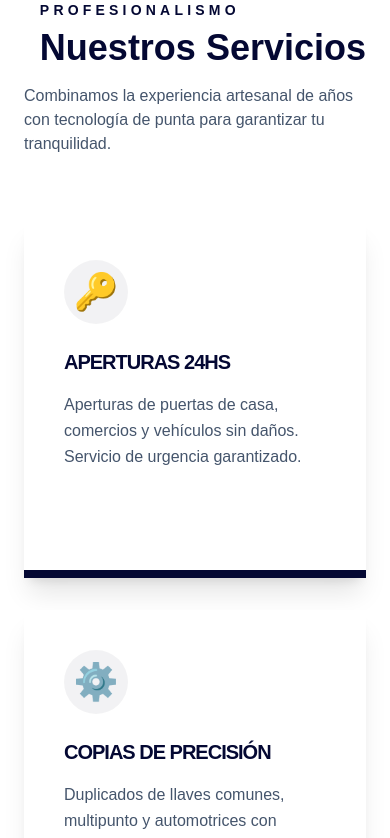
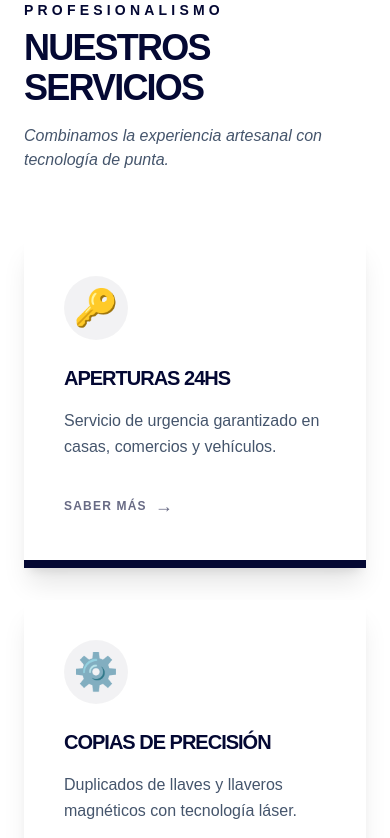
Before and after one commit to ffacuperez/facu-cerrajeria, a Next.js app: page / in a window 390 px wide. Shown: the part 940-1778 px from the top of the page. Built offline with nearby package versions, Linux system fonts and the light colour scheme.

Commit message:
cambios GSC

```diff
--- a/src/app/page.tsx
+++ b/src/app/page.tsx
@@ -5,26 +5,47 @@ import Testimonios from '@/components/Testimonios';
 import Contacto from '@/components/Contacto';
 import Footer from '@/components/Footer';
 import WhatsAppBubble from '@/components/WhatsappBubble';
+import Script from 'next/script';
 
 export default function Home() {
+  // 2. Definimos el JSON con la información de tu negocio
+  const jsonLd = {
+    "@context": "https://schema.org",
+    "@type": "Locksmith",
+    "name": "Cerrajería Pérez",
+    "description": "Cerrajería de urgencias 24 horas en Córdoba Capital. Seguridad y confianza.",
+    "url": "https://cerrajeriaperez.com.ar",
+    "telephone": "+5493518148211", // <-- Poné tu celular real acá
+    "address": {
+      "@type": "PostalAddress",
+      "addressLocality": "Córdoba",
+      "addressRegion": "Córdoba",
+      "addressCountry": "AR"
+    },
+    "geo": {
+      "@type": "GeoCoordinates",
+      "latitude": -31.4167,
+      "longitude": -64.1833
+    },
+    "openingHours": "Mo-Su 00:00-23:59",
+    "image": "https://cerrajeriaperez.com.ar/logo.png"
+  };
+
   return (
     <main id="inicio" className="min-h-screen">
-      {/* 1. Navegación */}
+      {/* 3. Pegamos el Script aquí adentro */}
+      <Script
+        id="structured-data"
+        type="application/ld+json"
+        dangerouslySetInnerHTML={{ __html: JSON.stringify(jsonLd) }}
+      />
+
       <Navbar />
-
-      {/* 2. Hero con Carrusel */}
       <HeroCarousel />
-
-      {/* 3. Sección de Servicios (Componente con fondo azul #040833 y plata) */}
       <Servicios />
-
-      {/* 4. Sección de Testimonios (Fondo claro para contrastar) */}
       <Testimonios />
-
       <Contacto />
-
       <Footer />
-
       <WhatsAppBubble />
     </main>
   );
--- a/src/components/Servicios.tsx
+++ b/src/components/Servicios.tsx
@@ -1,73 +1,147 @@
-import React from 'react';
+"use client";
+
+import React, { useState } from 'react';
+import { motion, AnimatePresence } from 'framer-motion';
 
 const servicios = [
   {
     titulo: "Aperturas 24hs",
-    desc: "Aperturas de puertas de casa, comercios y vehículos sin daños. Servicio de urgencia garantizado.",
-    icon: "🔑"
+    desc: "Servicio de urgencia garantizado en casas, comercios y vehículos.",
+    detalles: "Atendemos urgencias las 24 horas. Utilizamos herramientas de precisión para aperturas de puertas blindadas y vehículos sin afectar la estética ni la seguridad original.",
+    icon: "🔑",
+    imagen: "https://images.unsplash.com/photo-1582139329536-87284ff17d5a?auto=format&fit=crop&q=80&w=800" // Ejemplo: Llave en cerradura
   },
   {
     titulo: "Copias de Precisión",
-    desc: "Duplicados de llaves comunes, multipunto y automotrices con tecnología de última generación.",
-    icon: "⚙️"
+    desc: "Duplicados de llaves y llaveros magnéticos con tecnología láser.",
+    detalles: "Realizamos duplicados exactos en el acto. Copiamos llaves multipunto, llaves de doble paleta y configuramos llaveros magnéticos (tags) para edificios con máxima fidelidad.",
+    icon: "⚙️",
+    imagen: "https://images.unsplash.com/photo-1622321639014-63309607833a?auto=format&fit=crop&q=80&w=800" // Ejemplo: Máquina duplicadora
   },
   {
     titulo: "Seguridad Integral",
-    desc: "Instalación de cerrojos de alta seguridad, blindaje de accesos y cambios de combinación.",
-    icon: "🛡️"
+    desc: "Instalación de cerrojos de alta seguridad y cambios de combinación.",
+    detalles: "Asesoramiento para blindar tu hogar. Instalación de cerrojos suplementarios de marcas líderes y mantenimiento especializado de cajas fuertes.",
+    icon: "🛡️",
+    imagen: "https://images.unsplash.com/photo-1510819242995-09a701271224?auto=format&fit=crop&q=80&w=800" // Ejemplo: Escudo de seguridad
   }
 ];
 
 export default function Servicios() {
+  const [selectedService, setSelectedService] = useState<typeof servicios[0] | null>(null);
+
   return (
-    <section id="servicios" className="py-24 bg-perez-silver-light"> {/* Usamos el plata claro */}
+    <section id="servicios" className="py-24 bg-perez-silver-light relative">
       <div className="container mx-auto px-6">
 
-        {/* Cabecera de la sección */}
+        {/* Cabecera (Tu diseño original) */}
         <div className="flex flex-col md:flex-row justify-between items-end mb-16">
-          <div>
-            <h2 className="text-perez-blue text-sm font-bold tracking-[0.3em] uppercase mb-2">
-              Profesionalismo
-            </h2>
-            <p className="text-4xl md:text-5xl font-bold text-perez-blue">
-              Nuestros Servicios
-            </p>
-          </div>
-          <p className="text-slate-600 max-w-md mt-4 md:mt-0 font-light">
-            Combinamos la experiencia artesanal de años con tecnología de punta para garantizar tu tranquilidad.
+          <motion.div
+            initial={{ opacity: 0, x: -20 }}
+            whileInView={{ opacity: 1, x: 0 }}
+            transition={{ duration: 0.6 }}
+          >
+            <h2 className="text-perez-blue text-sm font-bold tracking-[0.3em] uppercase mb-2">Profesionalismo</h2>
+            <p className="text-4xl md:text-5xl font-bold text-perez-blue uppercase tracking-tighter">Nuestros Servicios</p>
+          </motion.div>
+          <p className="text-slate-600 max-w-md mt-4 md:mt-0 font-light italic">
+            Combinamos la experiencia artesanal con tecnología de punta.
           </p>
         </div>
 
         {/* Grid de Servicios */}
         <div className="grid grid-cols-1 md:grid-cols-3 gap-8">
           {servicios.map((s, i) => (
-            <div
+            <motion.div
               key={i}
-              className="group p-10 bg-white border-b-8 border-perez-blue shadow-xl hover:-translate-y-2 transition-all duration-300"
+              whileHover={{ y: -10 }}
+              onClick={() => setSelectedService(s)}
+              className="group p-10 bg-white border-b-8 border-perez-blue shadow-xl cursor-pointer"
             >
-              {/* Icono */}
               <div className="text-4xl mb-6 bg-perez-blue/5 w-16 h-16 flex items-center justify-center rounded-full group-hover:bg-perez-blue group-hover:text-white transition-colors duration-500">
                 {s.icon}
               </div>
-
-              {/* Título en el nuevo azul marino */}
-              <h3 className="text-xl font-black text-perez-blue mb-4 uppercase tracking-tighter">
-                {s.titulo}
-              </h3>
-
-              {/* Descripción en gris oscuro para legibilidad */}
-              <p className="text-slate-600 leading-relaxed">
-                {s.desc}
-              </p>
-
-              {/* Botón sutil o flecha indicativa */}
-              <div className="mt-8 flex items-center gap-2 text-perez-blue font-bold text-xs tracking-widest opacity-0 group-hover:opacity-100 transition-opacity">
-                CONSULTAR <span className="text-lg">→</span>
+              <h3 className="text-xl font-black text-perez-blue mb-4 uppercase tracking-tighter">{s.titulo}</h3>
+              <p className="text-slate-600 leading-relaxed">{s.desc}</p>
+              <div className="mt-8 flex items-center gap-2 text-perez-blue font-bold text-xs tracking-widest opacity-60">
+                SABER MÁS <span className="text-lg">→</span>
               </div>
-            </div>
+            </motion.div>
           ))}
         </div>
       </div>
+
+      {/* --- MODAL FLUIDO --- */}
+      <AnimatePresence>
+        {selectedService && (
+          <div className="fixed inset-0 z-[100] flex items-center justify-center p-4">
+            {/* Backdrop con Blur suave */}
+            <motion.div
+              initial={{ opacity: 0 }}
+              animate={{ opacity: 1 }}
+              exit={{ opacity: 0 }}
+              onClick={() => setSelectedService(null)}
+              className="absolute inset-0 bg-perez-blue/40 backdrop-blur-md"
+            />
+
+            {/* Contenido del Modal */}
+            <motion.div
+              initial={{ opacity: 0, scale: 0.9, y: 20 }}
+              animate={{ opacity: 1, scale: 1, y: 0 }}
+              exit={{ opacity: 0, scale: 0.9, y: 20 }}
+              transition={{ type: "spring", damping: 25, stiffness: 300 }}
+              className="relative bg-white overflow-hidden rounded-2xl shadow-2xl max-w-lg w-full z-10"
+            >
+              {/* Imagen de Encabezado */}
+              <div className="h-48 w-full relative overflow-hidden">
+                <img
+                  src={selectedService.imagen}
+                  alt={selectedService.titulo}
+                  className="w-full h-full object-cover"
+                />
+                <div className="absolute inset-0 bg-gradient-to-t from-white via-transparent to-black/20" />
+                <button
+                  onClick={() => setSelectedService(null)}
+                  className="absolute top-4 right-4 bg-black/20 hover:bg-black/40 backdrop-blur-md text-white p-2 rounded-full transition-colors"
+                >
+                  <svg className="w-5 h-5" fill="none" stroke="currentColor" viewBox="0 0 24 24">
+                    <path strokeLinecap="round" strokeLinejoin="round" strokeWidth="2" d="M6 18L18 6M6 6l12 12" />
+                  </svg>
+                </button>
+              </div>
+
+              {/* Contenido Texto */}
+              <div className="p-8 md:p-10">
+                <div className="flex items-center gap-4 mb-4">
+                  <span className="text-4xl">{selectedService.icon}</span>
+                  <h3 className="text-2xl font-black text-perez-blue uppercase tracking-tighter">
+                    {selectedService.titulo}
+                  </h3>
+                </div>
+
+                <p className="text-slate-600 leading-relaxed mb-8 font-light italic border-l-4 border-perez-blue pl-4">
+                  {selectedService.detalles}
+                </p>
+
+                <div className="flex flex-col gap-3">
+                  <button
+                    onClick={() => window.open('https://wa.me/549351...')}
+                    className="bg-perez-blue text-white font-bold py-4 px-8 rounded-lg hover:bg-slate-800 transition-all uppercase text-xs tracking-widest text-center shadow-lg"
+                  >
+                    Consultar por WhatsApp
+                  </button>
+                  <button
+                    onClick={() => setSelectedService(null)}
+                    className="text-slate-400 font-bold py-2 uppercase text-[10px] tracking-[0.2em] hover:text-perez-blue transition-colors"
+                  >
+                    Volver al inicio
+                  </button>
+                </div>
+              </div>
+            </motion.div>
+          </div>
+        )}
+      </AnimatePresence>
     </section>
   );
 }
```
Also changed, not shown: 1 other file (tests, documents, lock files or other folders).
